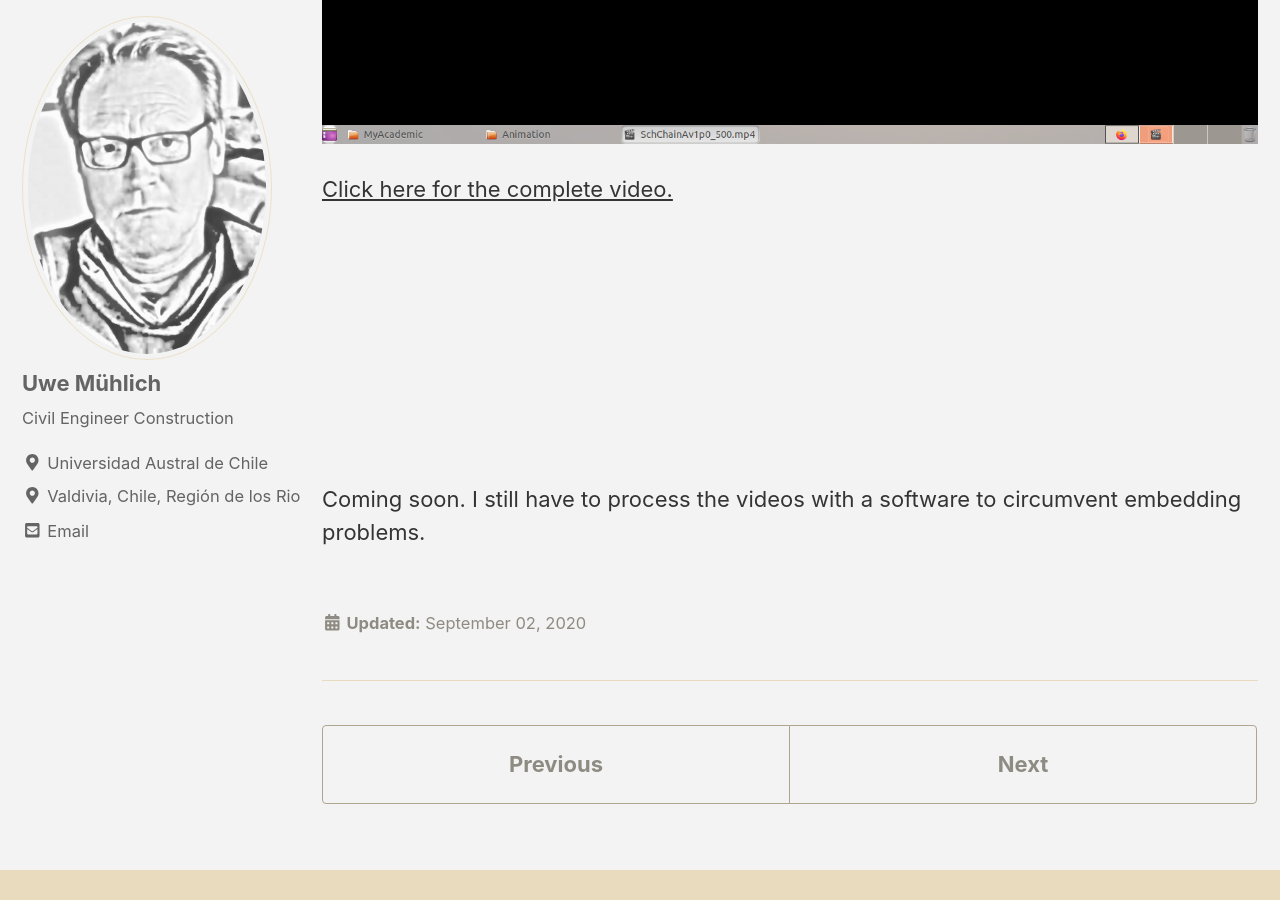
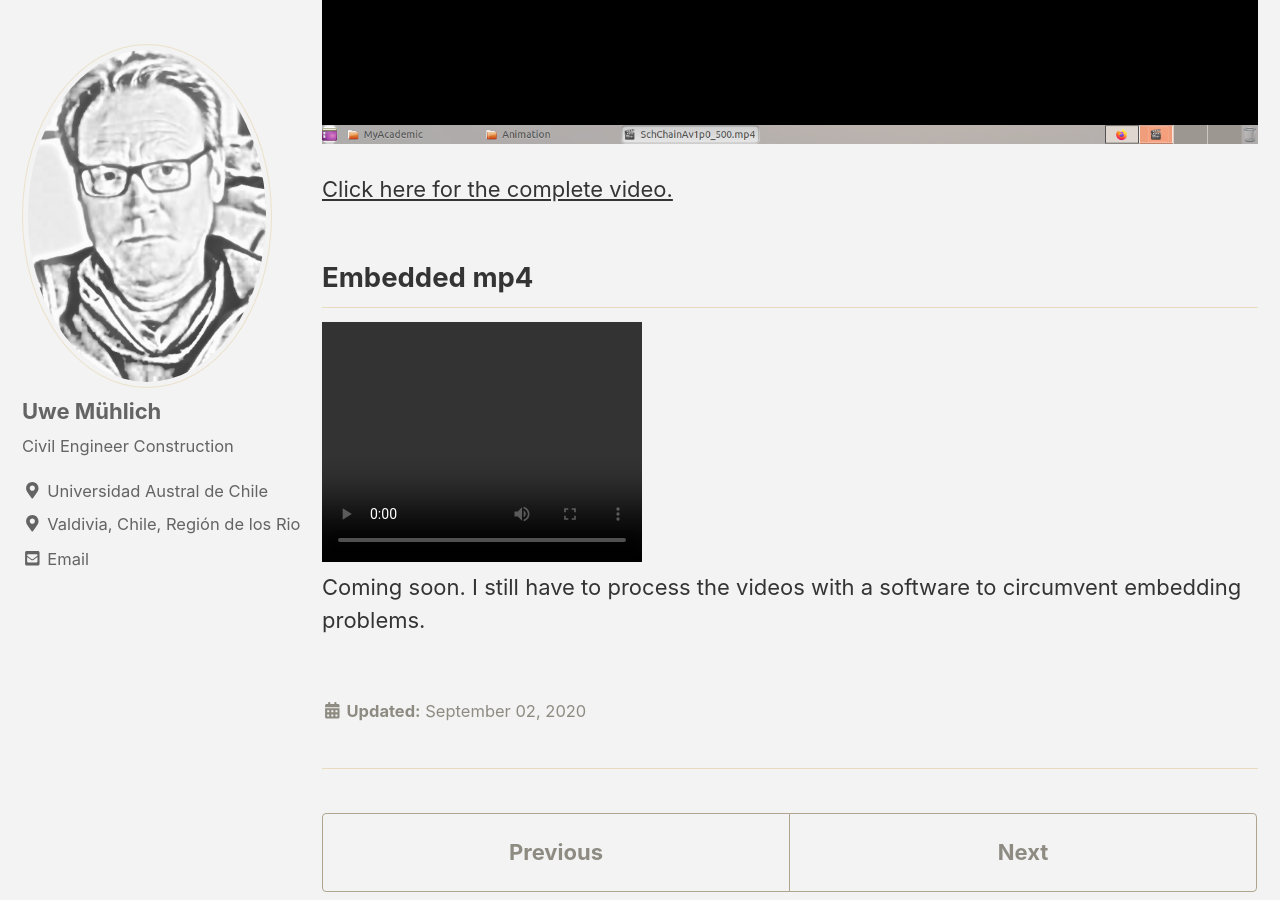
Before and after one commit to UweMuehlich/MyAcademic, a Jekyll site: the page built from _publications/publication2.md, in a window 1280 px wide and 900 px high, scrolled down 796 px. Built offline with Jekyll 4.4.1, drawn with Linux system fonts in a browser that asks for light colours; nearby versions of some CDN libraries.

Commit message:
Update publication2.md

```diff
--- a/_publications/publication2.md
+++ b/_publications/publication2.md
@@ -23,7 +23,9 @@ classes: wide
 </video>
 -->
 
-<video width="320" height="240" control loop="" muted="" autoplay="">
+## Embedded mp4
+
+<video width="320" height="240" controls="controls">
   <source="https://github.com/UweMuehlich/MyAcademic/raw/refs/heads/master/files/SchChainAv1p0_500.mp4">
 </video>
 
```
